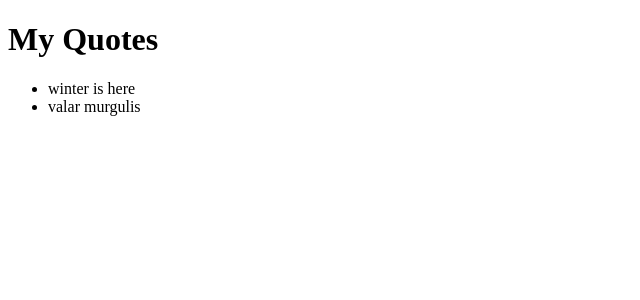
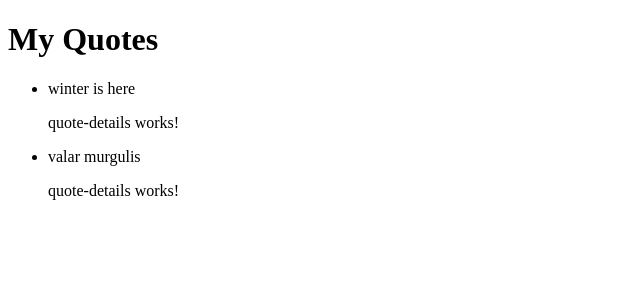
Before and after one commit to MbuguaMwaura/Quote, an Angular app: page / in a window 1280 px wide. Shown: the top 300 px of the page, without its empty margins (0-640 px from the left). Built offline with nearby package versions, Linux system fonts and the light colour scheme.

Commit message:
adds a quote-details component that will be used to modify the quote

```diff
--- a/src/app/quote-details/quote-details.component.ts
+++ b/src/app/quote-details/quote-details.component.ts
@@ -1,4 +1,5 @@
-import { Component, OnInit } from '@angular/core';
+import { Component, OnInit, Input } from '@angular/core';
+import {Quote} from '../quote'
 
 @Component({
   selector: 'app-quote-details',
@@ -7,6 +8,8 @@ import { Component, OnInit } from '@angular/core';
 })
 export class QuoteDetailsComponent implements OnInit {
 
+
+  @Input() quote:Quote;
   constructor() { }
 
   ngOnInit() {
--- a/src/app/quote/quote.component.html
+++ b/src/app/quote/quote.component.html
@@ -1,4 +1,7 @@
 <h1> My Quotes </h1>
 <ul>
-  <li *ngFor='let quote of quotes'>{{quote.name}}</li>
+  <div *ngFor='let quote of quotes'>
+      <li >{{quote.name}}</li>
+      <app-quote-details [quote]='quote'></app-quote-details>
+  </div>
 </ul>
```
